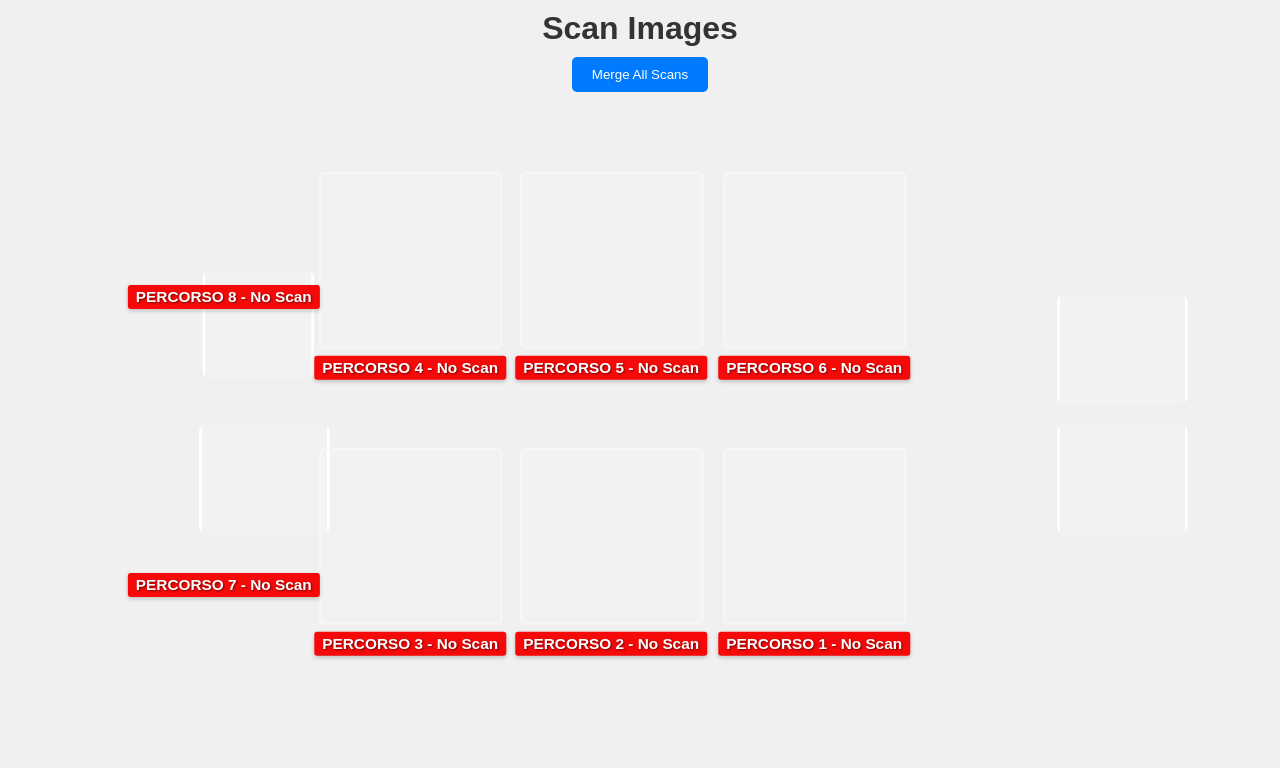
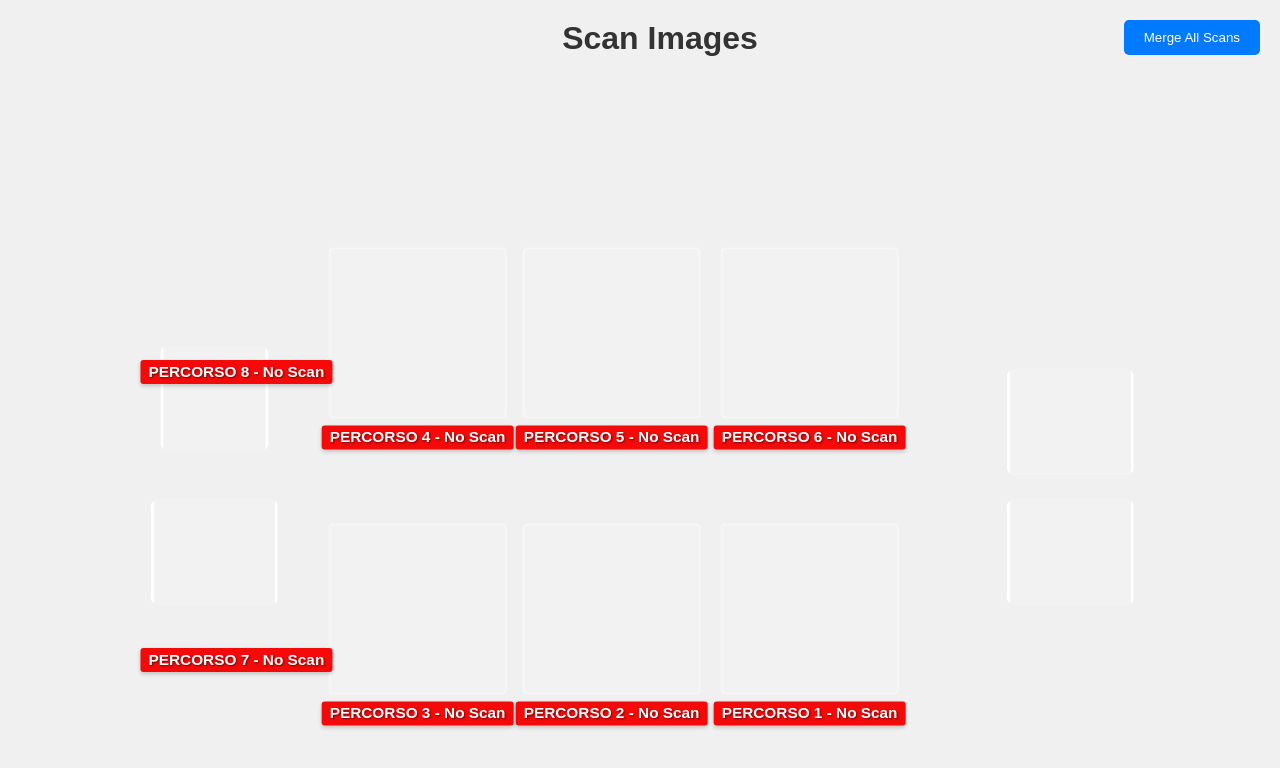
Before and after one commit to giuliodebe/API_PROJECT, a plain HTML site: page index.html in a window 1280 px wide. Drawn offline with Linux system fonts and the light colour scheme; no server answers.

Commit message:
added a container for both backgound and loaded scans

```diff
--- a/index.html
+++ b/index.html
@@ -6,25 +6,54 @@
     <title>Scan Image Viewer</title>
     <style>
         body {
-            margin: 0;
+            margin: 20px;
             padding: 0;
             font-family: Arial, sans-serif;
             background-color: #f0f0f0;
         }
-        .image-grid {
+
+        .scan-viewer-container {
+            position: relative;
             width: 100%;
             height: 100vh;
+            margin: 20px auto;
+            box-sizing: border-box;
+        }
+
+        .background-image {
+            position: absolute;
+            top: 0;
+            left: 0;
+            width: 100%;
+            height: 100%;
+            background-image: url('/api/background');
+            background-size: contain;
+            background-position: center;
+            background-repeat: no-repeat;
+            z-index: 1;
+        }
+
+        .scan-positions {
+            position: absolute;
+            top: 0;
+            left: 0;
+            width: 100%;
+            height: 100%;
+            z-index: 2;
+        }
+
+        /* Remove background-image from .image-grid */
+        .image-grid {
+            position: relative;
+            width: 100%;
+            height: 100%;
             display: grid;
             grid-template-columns: repeat(6, 1fr);
             gap: 10px;
             padding: 20px;
             box-sizing: border-box;
-            background-image: url('/api/background');
-            background-size: contain;
-            background-position-y: -100px;
-            background-position-x: center;
-            background-repeat: no-repeat;
         }
+
         .image-container {
             position: absolute;
             width: 14%;
@@ -61,6 +90,10 @@
             margin: 10px 0;
             text-align: center;
             color: #333;
+            position: absolute;
+            width: 100%;
+            top: 10px;
+            z-index: 20;
         }
         .modal {
             display: none;
@@ -93,10 +126,10 @@
         #scan-5 { left: 40.6%; top: 21.5%; transform: rotate(-180deg)}
 
         #scan-6 { left: 56.5%; top: 21.5%; transform: rotate(-180deg)}
-        #scan-7 { left: 13%; top: 50.5%; width: 14.9%; padding-bottom: 9.75%; border: 3px solid rgb(255, 255, 255); border-radius: 8px; transform: rotate(-90deg); clip-path: inset(0 27% 0 17% round 8px); overflow: visible; }
-        #scan-8 { left: 12.5%; top: 34.2%; width: 14.9%; padding-bottom: 8.25%; border: 3px solid rgb(255, 255, 255); border-radius: 8px; transform: rotate(90deg); clip-path: inset(0 25% 0 20% round 8px); overflow: visible; }
-        #scan-9 { left: 80%; top: 50.5%; width: 14.9%; padding-bottom: 9.75%; border: 3px solid rgb(255, 255, 255); border-radius: 8px; transform: rotate(-90deg); clip-path: inset(0 27% 0 17% round 8px); overflow: visible; }
-        #scan-10 { left: 80%; top: 34.2%; width: 14.9%; padding-bottom: 9.75%; border: 3px solid rgb(255, 255, 255); border-radius: 8px; transform: rotate(-90deg); clip-path: inset(0 27% 0 17% round 8px); overflow: visible; }
+        #scan-7 { left: 8%; top: 50.5%; width: 14.9%; padding-bottom: 9.75%; border: 3px solid rgb(255, 255, 255); border-radius: 8px; transform: rotate(-90deg); clip-path: inset(0 27% 0 17% round 8px); overflow: visible; }
+        #scan-8 { left: 8%; top: 34.2%; width: 14.9%; padding-bottom: 8.25%; border: 3px solid rgb(255, 255, 255); border-radius: 8px; transform: rotate(90deg); clip-path: inset(0 25% 0 20% round 8px); overflow: visible; }
+        #scan-9 { left: 77%; top: 50.5%; width: 14.9%; padding-bottom: 9.75%; border: 3px solid rgb(255, 255, 255); border-radius: 8px; transform: rotate(-90deg); clip-path: inset(0 27% 0 17% round 8px); overflow: visible; }
+        #scan-10 { left: 77%; top: 34.2%; width: 14.9%; padding-bottom: 9.75%; border: 3px solid rgb(255, 255, 255); border-radius: 8px; transform: rotate(-90deg); clip-path: inset(0 27% 0 17% round 8px); overflow: visible; }
         .scan-image {
             position: absolute;
             top: 0;
@@ -145,16 +178,19 @@
     </style>
 </head>
 <body>
-    <h1>Scan Images</h1>
-
-    <div style="text-align: center; margin: 10px 0;">
+    <div style="text-align: right; margin: 10px 0;">
         <button onclick="mergeImages()" style="padding: 10px 20px; background-color: #007bff; color: white; border: none; border-radius: 5px; cursor: pointer;">
             Merge All Scans
         </button>
     </div>
 
-    <div class="image-grid" id="imageGrid">
-        <!-- Images will be populated by JavaScript -->
+    <h1>Scan Images</h1>
+
+    <div class="scan-viewer-container">
+        <div class="background-image"></div>
+        <div class="scan-positions" id="imageGrid">
+            <!-- Images will be populated by JavaScript -->
+        </div>
     </div>
 
     <div id="imageModal" class="modal">
@@ -401,7 +437,7 @@
 
         async function mergeImages() {
             try {
-                const response = await fetch('/merge_images', {
+                const response = await fetch('http://localhost:8000/merge_images', {
                     method: 'POST'
                 });
                 const data = await response.json();
```
